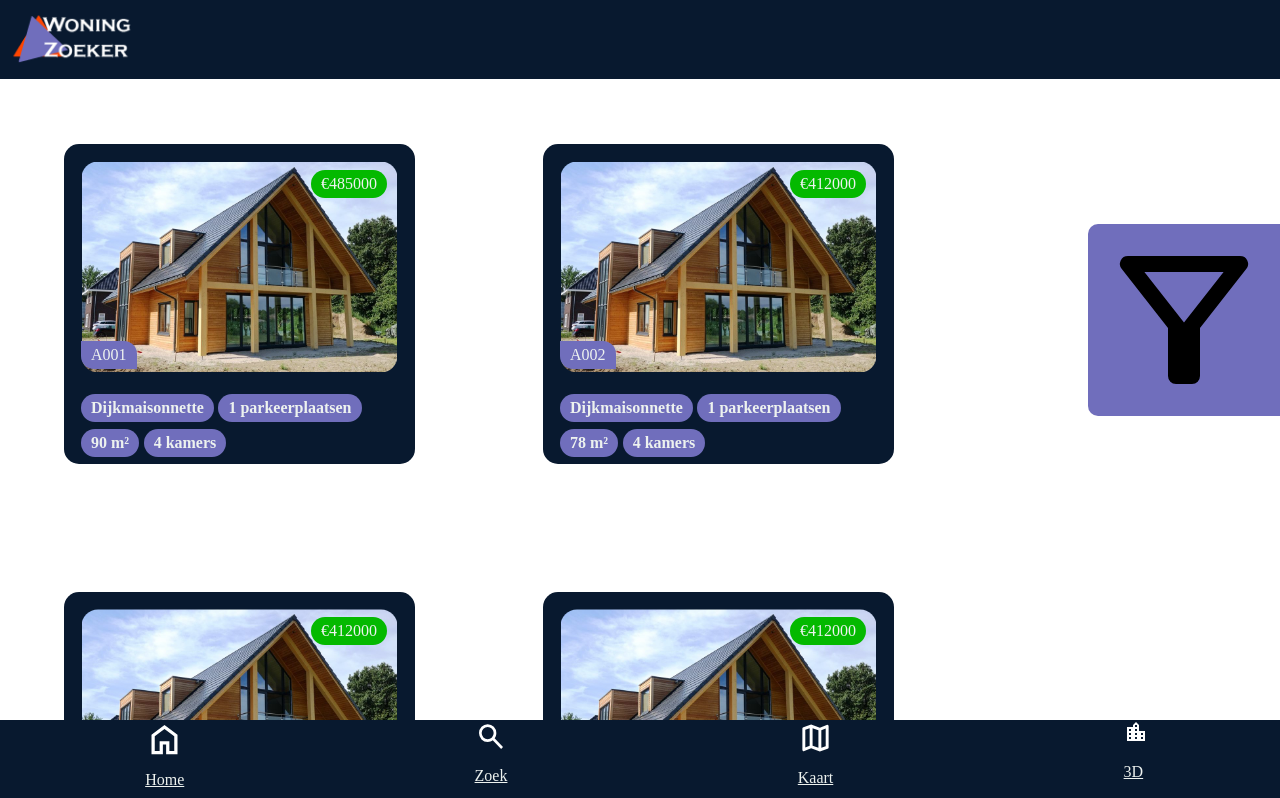
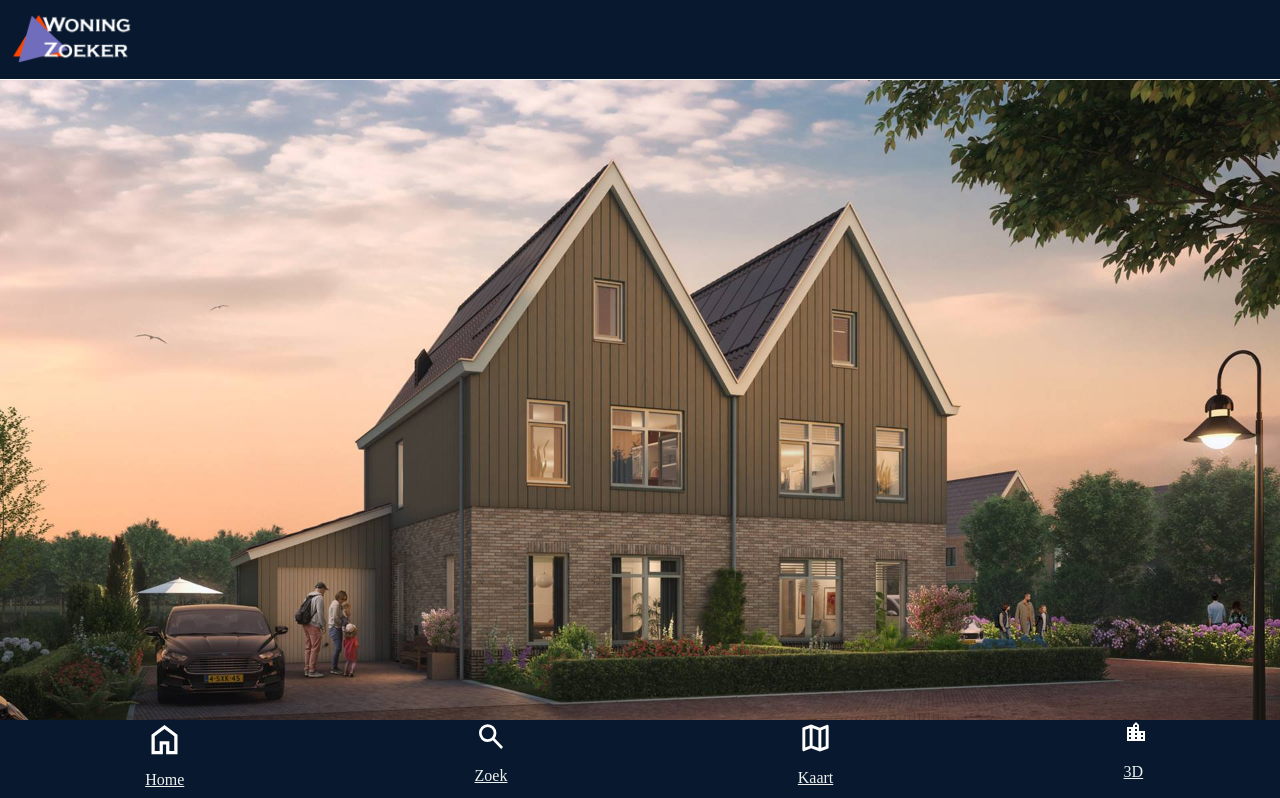
Before and after one commit to tomlommerse/woningzoeker, a React (Create React App) app: page / in a window 1280 px wide. Shown: the top 798 px of the page. Built offline with nearby package versions, Linux system fonts and the light colour scheme.

Commit message:
weird fix

```diff
--- a/src/App.js
+++ b/src/App.js
@@ -12,7 +12,7 @@ function App() {
     <div className="App">
       <TopBar />
       <Routes>
-        <Route path="/" element={<HomePage />} />
+        <Route path='' element={<StartPage />}/>
         <Route path="/home" element={<HomePage />} />
         <Route path="/:home" element={<DetailPage />} />
         <Route path="/kaart" element={<MapPage />} />
```
